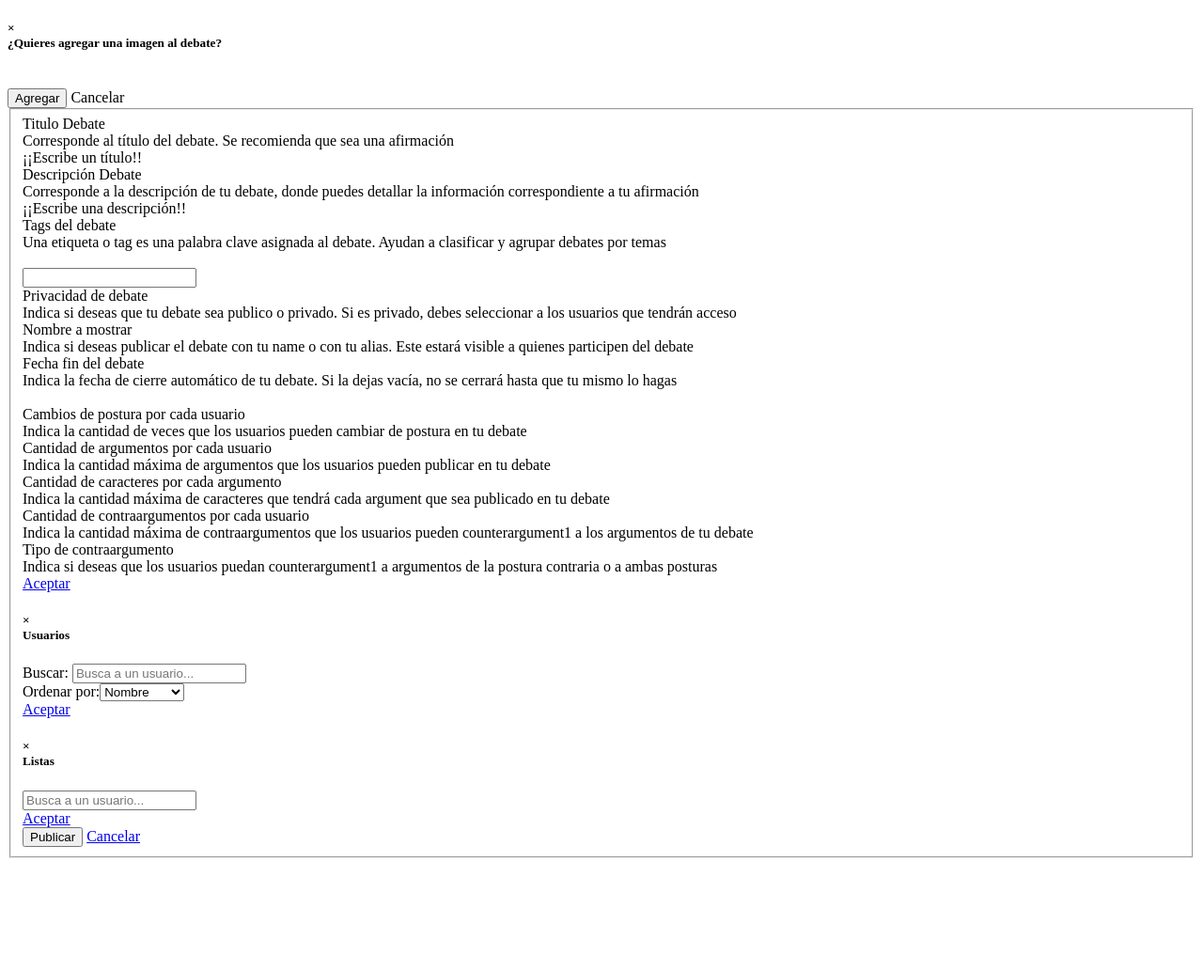
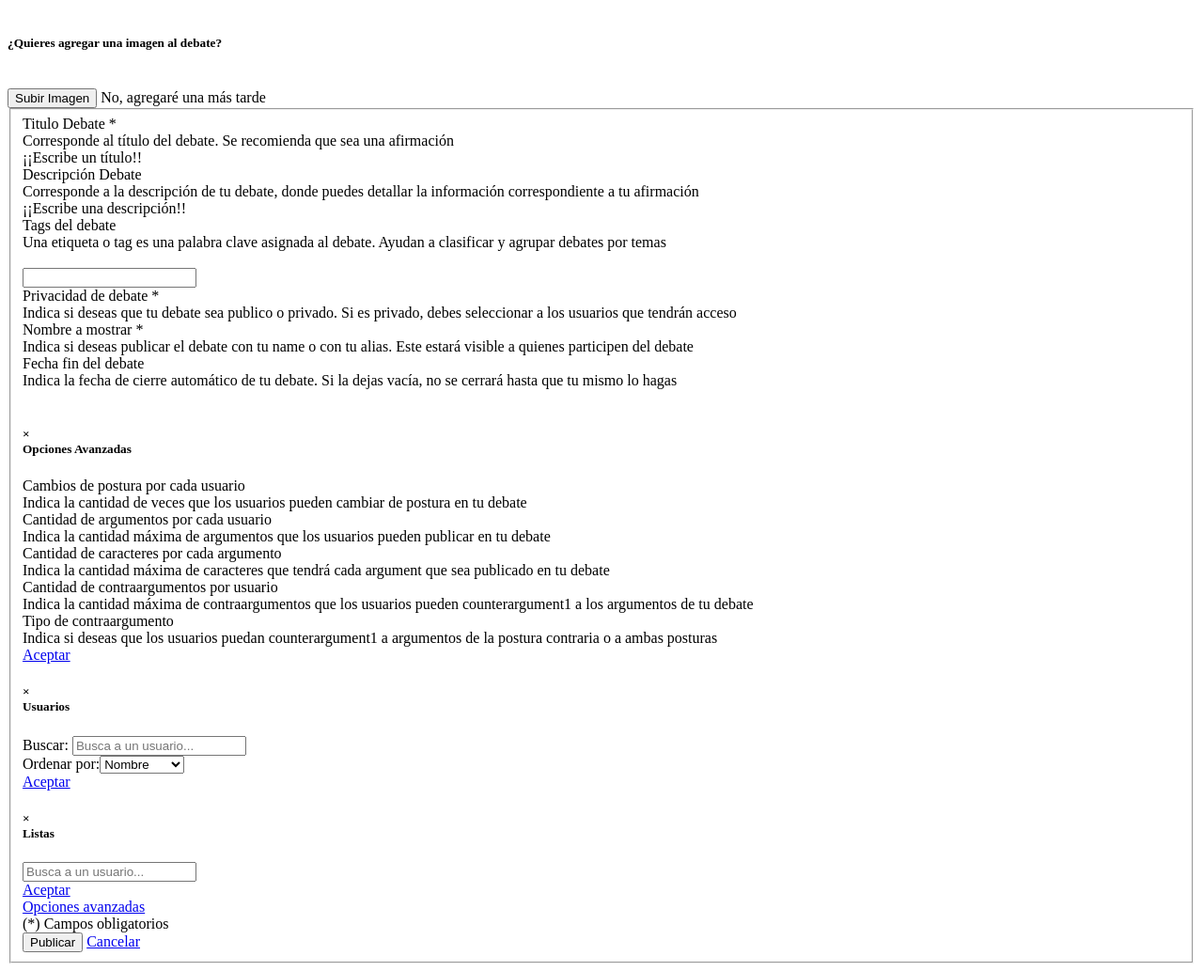
Before and after one commit to PaulaCanales/RedDebate, a Django app: template reddebate/resumen/templates/debate_form.html in a window 1280 px wide. Shown: the whole page at 94% size. Before the commit the page ends 913 px from the top, so only its background shows below. Run offline with Django 3.2, Linux system fonts and the light colour scheme; the template is opened without the code that fills it: values that come from a table or form of the project are taken from there, others are empty.

Commit message:
mejora opciones avanzadas formulario debate

```diff
--- a/reddebate/resumen/templates/debate_form.html
+++ b/reddebate/resumen/templates/debate_form.html
@@ -3,7 +3,7 @@
 <div id="debateImage_modal" class="modal">
   <div class="modal-content imagenDeb">
     <h5>
-      <span class="close" onclick="cerrar_modal('debateImage_modal')">&times;</span><br>
+      <br>
       <i class="fa fa-file-image-o" aria-hidden="true"></i> ¿Quieres agregar una imagen al debate?
     </h5>
     <div class="modal-body">
@@ -19,8 +19,8 @@
         </div>
       </div>
       <div class="modal-footer-imgDeb">
-        <button name="new_img_deb" type="submit">Agregar</button>
-        <label type="button" onClick="window.location.reload()"> Cancelar </label>
+        <button name="new_img_deb" type="submit">Subir Imagen</button>
+        <label type="button" onClick="window.location.reload()"> No, agregaré una más tarde </label>
       </div>
     </form>
   </div>
@@ -33,7 +33,7 @@
           {{ form.non_field_errors }}
           <div class="fieldWrapper">
               {{ form.title.errors }}
-              <label>Titulo Debate</label>
+              <label>Titulo Debate *</label>
               <div class="tooltipform"><span class="glyphicon glyphicon-info-sign" aria-hidden="true"></span>
                 <span class="tooltipformtext">Corresponde al título del debate. Se recomienda que sea una afirmación</span>
               </div>
@@ -56,7 +56,7 @@
         <div class="col-sm-6">
           <div class="fieldWrapper">
             {{ form.members_type.errors }}
-            <label>Privacidad de debate</label>
+            <label>Privacidad de debate *</label>
             <div class="tooltipform"><span class="glyphicon glyphicon-info-sign" aria-hidden="true"></span>
               <span class="tooltipformtext">Indica si deseas que tu debate sea publico o privado. Si es privado, debes seleccionar a los usuarios que tendrán acceso</span>
             </div>
@@ -66,7 +66,7 @@
           </div>
           <div class="fieldWrapper">
             {{ form.owner_type.errors }}
-            <label>Nombre a mostrar</label>
+            <label>Nombre a mostrar *</label>
             <div class="tooltipform"><span class="glyphicon glyphicon-info-sign" aria-hidden="true"></span>
               <span class="tooltipformtext">Indica si deseas publicar el debate con tu name o con tu alias. Este estará visible a quienes participen del debate</span>
             </div>
@@ -84,6 +84,10 @@
       </div>
       <div id="opcionesAvanzadas_modal" class="modal">
       	<div class="modal-content">
+          <h5>
+            <span class="close" onclick="cerrar_modal('usuariosPrivado_modal')">&times;</span><br>
+            Opciones Avanzadas
+          </h5>
           <div class="row leftAlign">
            <div class="col-sm-1"></div>
            <div class="col-sm-5">
@@ -139,7 +143,7 @@
              <div class="col-sm-1"></div>
              <div class="col-sm-5">
                  {{ form.counterargs_max.errors }}
-                 <label>Cantidad de contraargumentos por cada usuario</label>
+                 <label>Cantidad de contraargumentos por usuario</label>
                  <div class="tooltipform"><span class="glyphicon glyphicon-info-sign" aria-hidden="true"></span>
                    <span class="tooltipformtext">Indica la cantidad máxima de contraargumentos que los usuarios pueden counterargument1 a los argumentos de tu debate</span>
                  </div>
@@ -162,7 +166,6 @@
                <div class="col-sm-1"></div>
            </div>
            <a href="javascript:cerrar_modal('opcionesAvanzadas_modal')" class="submit action-button"> Aceptar </a>
-
         </div>
       </div>
       <div id="usuariosPrivado_modal" class="modal">
@@ -211,7 +214,10 @@
         </div>
       </div>
       <div class="leftAlign">
-        <a href="javascript:abrir_modal('opcionesAvanzadas_modal')"><span class="glyphicon glyphicon-cog" aria-hidden="true"></span></a>
+        <a href="javascript:abrir_modal('opcionesAvanzadas_modal')">
+          <span class="glyphicon glyphicon-cog" aria-hidden="true"> Opciones avanzadas</span></a>
+          <br>
+          (*) Campos obligatorios
       </div>
       <input type="submit" name="submit" class="submit action-button" value="Publicar" />
       <a href="javascript:cierra_formulario('#nuevodebateform')">Cancelar</a>
```
Also changed, not shown: 4 other files.
